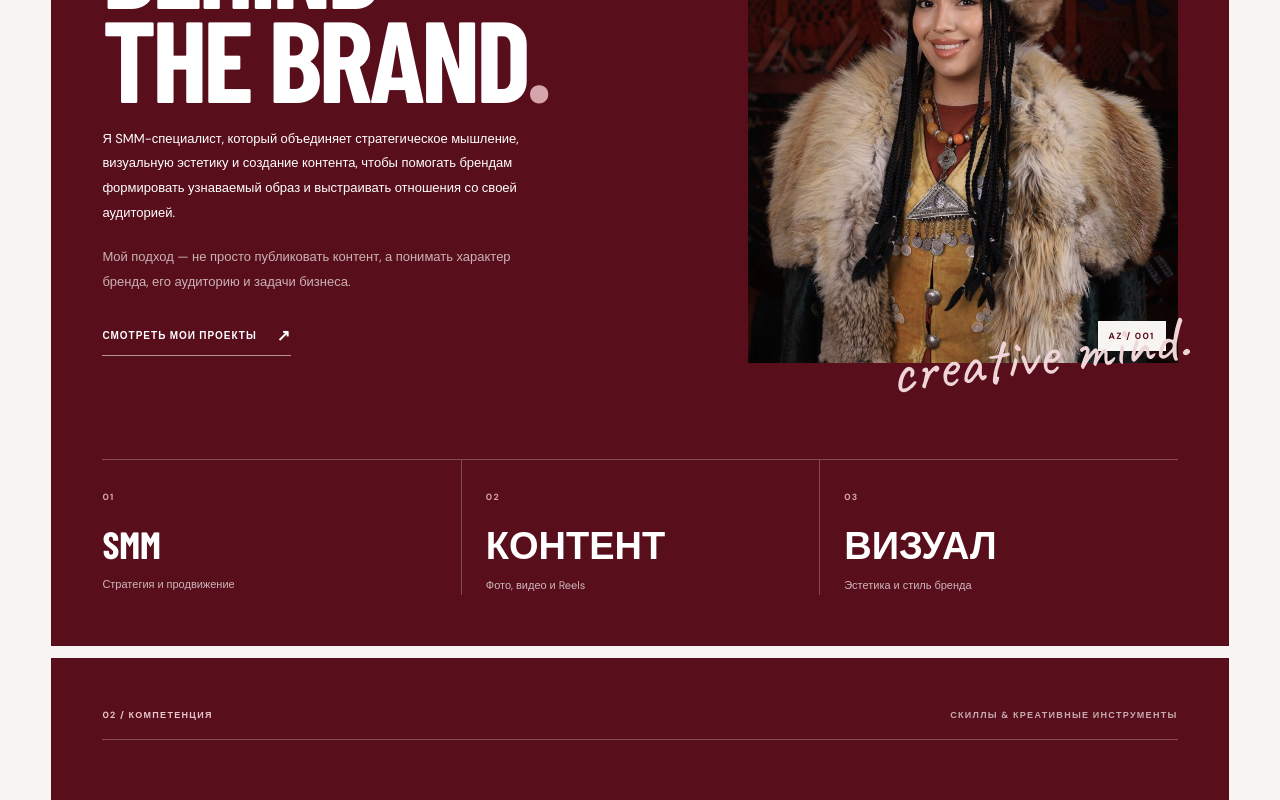
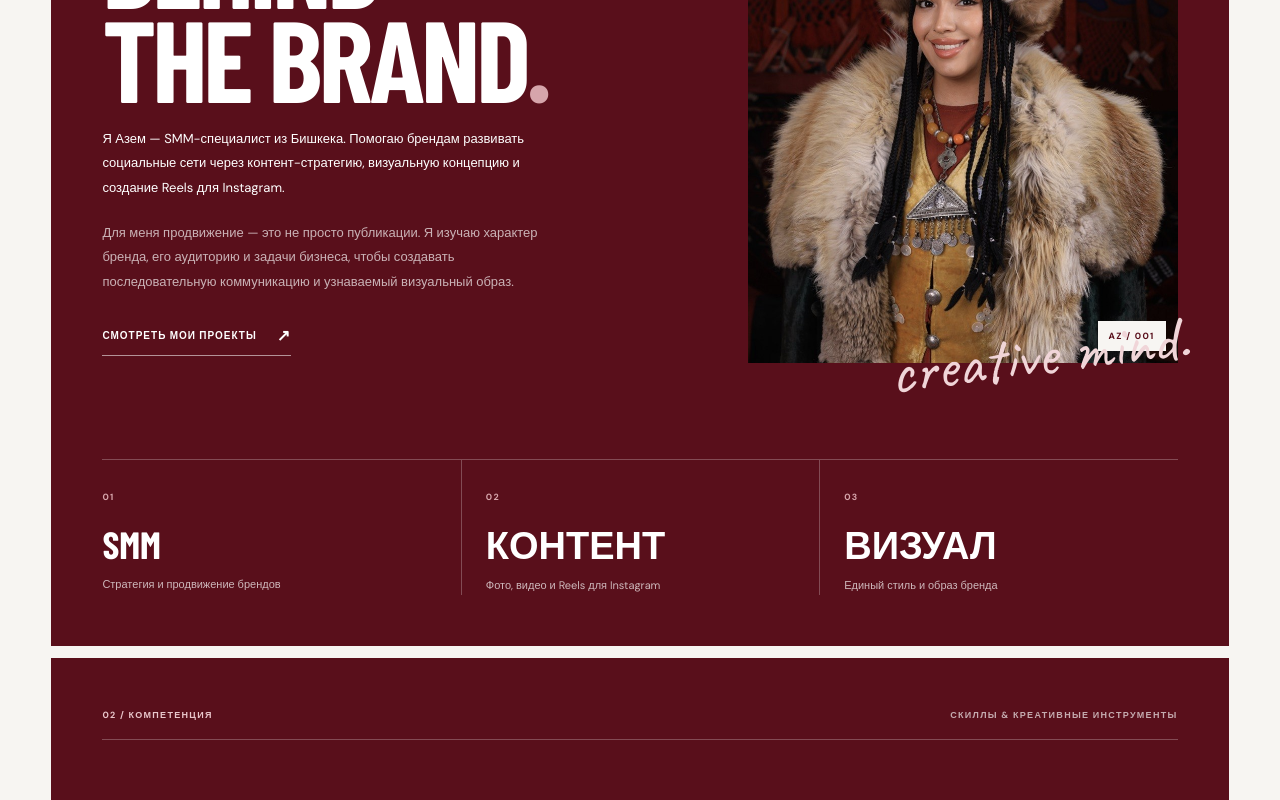
Before and after one commit to Oscarquell/aar-smm, a React (Create React App) app: page / in a window 1280 px wide. Shown: the part 1200-2000 px from the top of the page. Built offline with nearby package versions, Linux system fonts and the light colour scheme; a web font is replaced by a local one.

Commit message:
Improve portfolio SEO

```diff
--- a/src/modules/about/About.jsx
+++ b/src/modules/about/About.jsx
@@ -5,15 +5,15 @@ import azemPortrait from "../../assets/images/azem-portrait.jpg";
 const highlights = [
     {
         value: "SMM",
-        label: "Стратегия и продвижение",
+        label: "Стратегия и продвижение брендов",
     },
     {
         value: "КОНТЕНТ",
-        label: "Фото, видео и Reels",
+        label: "Фото, видео и Reels для Instagram",
     },
     {
         value: "ВИЗУАЛ",
-        label: "Эстетика и стиль бренда",
+        label: "Единый стиль и образ бренда",
     },
 ];
 
@@ -23,8 +23,8 @@ export default function About() {
             <div className="about__heading">
                 <span className="about__eyebrow">01 / ОБО МНЕ</span>
                 <span className="about__heading-note">
-          ЧЕЛОВЕК КОНТЕНТА
-        </span>
+                    ЧЕЛОВЕК КОНТЕНТА
+                </span>
             </div>
 
             <div className="about__grid">
@@ -38,16 +38,16 @@ export default function About() {
                     </h2>
 
                     <p className="about__description">
-                        Я SMM-специалист, который объединяет стратегическое
-                        мышление, визуальную эстетику и создание контента,
-                        чтобы помогать брендам формировать узнаваемый образ
-                        и выстраивать отношения со своей аудиторией.
+                        Я Азем — SMM-специалист из Бишкека. Помогаю брендам
+                        развивать социальные сети через контент-стратегию,
+                        визуальную концепцию и создание Reels для Instagram.
                     </p>
 
                     <p className="about__description about__description--muted">
-                        Мой подход — не просто публиковать контент,
-                        а понимать характер бренда, его аудиторию
-                        и задачи бизнеса.
+                        Для меня продвижение — это не просто публикации.
+                        Я изучаю характер бренда, его аудиторию и задачи
+                        бизнеса, чтобы создавать последовательную
+                        коммуникацию и узнаваемый визуальный образ.
                     </p>
 
                     <a className="about__link" href="#portfolio">
@@ -59,7 +59,7 @@ export default function About() {
                     <div className="about__image-wrap">
                         <img
                             src={azemPortrait}
-                            alt="Азем, SMM-специалист"
+                            alt="Азем — SMM-специалист из Бишкека"
                             loading="lazy"
                         />
                         <span className="about__image-index">AZ / 001</span>
@@ -72,9 +72,9 @@ export default function About() {
             <div className="about__highlights">
                 {highlights.map((item, index) => (
                     <article className="about__highlight" key={item.value}>
-            <span className="about__highlight-number">
-              0{index + 1}
-            </span>
+                        <span className="about__highlight-number">
+                            0{index + 1}
+                        </span>
 
                         <h3>{item.value}</h3>
                         <p>{item.label}</p>
--- a/src/modules/caseStudy/CaseStudy.jsx
+++ b/src/modules/caseStudy/CaseStudy.jsx
@@ -35,7 +35,7 @@ export default function CaseStudy() {
                 <div className="case-study__visual">
                     <img
                         src={ladvina}
-                        alt="Визуальная подборка контента LaDiva Lingerie"
+                        alt="LaDiva Lingerie — кейс SMM-портфолио Азем: визуальный контент для бренда нижнего белья"
                         loading="lazy"
                     />
 
--- a/src/modules/hero/Hero.css
+++ b/src/modules/hero/Hero.css
@@ -348,3 +348,16 @@
         object-position: center 15%;
     }
 }
+
+
+.hero__sr-only {
+    position: absolute;
+    width: 1px;
+    height: 1px;
+    padding: 0;
+    margin: -1px;
+    overflow: hidden;
+    clip: rect(0, 0, 0, 0);
+    white-space: nowrap;
+    border: 0;
+}
--- a/src/modules/hero/Hero.jsx
+++ b/src/modules/hero/Hero.jsx
@@ -7,9 +7,9 @@ export default function Hero() {
         <section className="hero" id="home">
             <div className="hero__top">
                 <div className="hero__intro">
-          <span className="hero__eyebrow">
-            SMM СПЕЦИАЛИСТ / BISHKEK
-          </span>
+                    <span className="hero__eyebrow">
+                        SMM СПЕЦИАЛИСТ / BISHKEK
+                    </span>
 
                     <p>
                         Помогаю брендам находить свой визуальный язык
@@ -24,6 +24,9 @@ export default function Hero() {
                 <div className="hero__title">
                     <span className="hero__title-small">PERSONAL BRAND</span>
                     <h1>
+                        <span className="hero__sr-only">
+                            Азем — SMM-специалист в Бишкеке.{" "}
+                        </span>
                         SOCIAL
                         <br />
                         MEDIA
@@ -33,7 +36,7 @@ export default function Hero() {
                 <div className="hero__portrait">
                     <img
                         src={azemPortrait2}
-                        alt="Азем — SMM-специалист"
+                        alt="Азем, SMM-специалист из Бишкека"
                         className="hero__portrait-image"
                         fetchPriority="high"
                     />
@@ -42,14 +45,12 @@ export default function Hero() {
                 <span className="hero__script">Manager.</span>
 
                 <span className="hero__vertical-label">
-          СТРАТЕГИЯ · КОНТЕНТ · ЭСТЕТИКА
-        </span>
+                    СТРАТЕГИЯ · КОНТЕНТ · ЭСТЕТИКА
+                </span>
             </div>
 
             <div className="hero__bottom">
-        <span className="hero__website">
-          АЗЕМ / ПОРТФОЛИО
-        </span>
+                <span className="hero__website">АЗЕМ / ПОРТФОЛИО</span>
 
                 <a className="hero__scroll" href="#about">
                     ЛИСТАЙТЕ НИЖЕ <span>↓</span>
--- a/src/modules/portfolio/Portfolio.jsx
+++ b/src/modules/portfolio/Portfolio.jsx
@@ -84,7 +84,7 @@ function ProjectVisual({ image, title, id, onOpen }) {
                 >
                     <img
                         src={image}
-                        alt={`${title} — проект`}
+                        alt={`${title} — портфолио SMM-специалиста: визуальный контент и продвижение`}
                         loading="lazy"
                     />
 
@@ -280,9 +280,10 @@ export default function Portfolio() {
                 </div>
 
                 <p className="portfolio__description">
-                    Разные ниши. Разные задачи. Один подход —
-                    контент со смыслом, эстетикой и вниманием
-                    к характеру каждого бренда.
+                    Проекты в разных нишах: SMM-контент, визуальное оформление
+                    Instagram, Reels и коммуникация бренда с аудиторией.
+                    В каждом проекте — внимание к продукту, эстетике
+                    и задачам бизнеса.
                 </p>
             </div>
 
```
